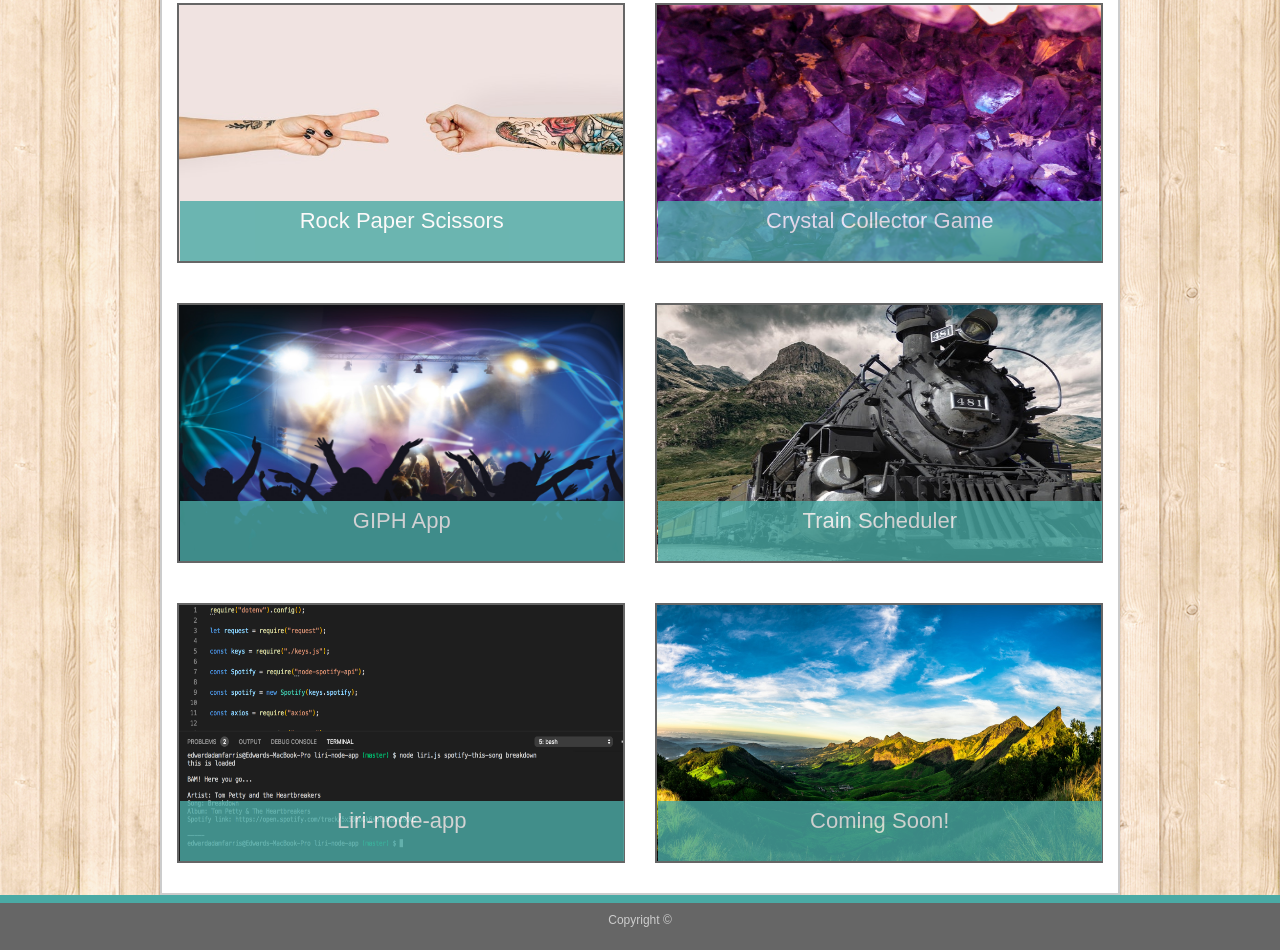
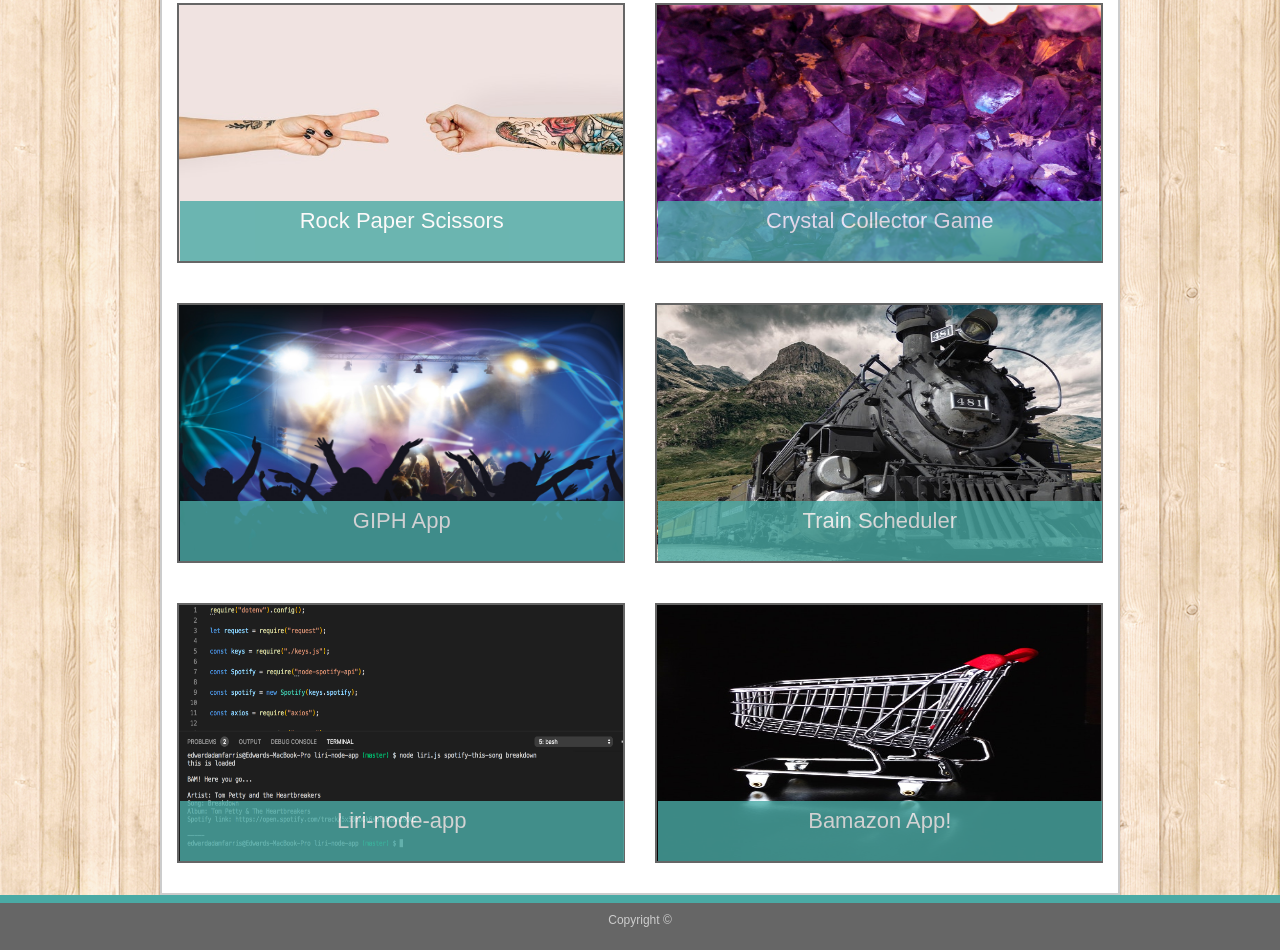
Before and after one commit to EdwardFarris/Bootstrap-Portfolio, a plain HTML site: page portfolio.html in a window 1280 px wide. Shown: the part 660-1610 px from the top of the page. Drawn offline with nearby package versions, Linux system fonts and the light colour scheme.

Commit message:
updated portfolio to include link to Bamazon App

```diff
--- a/portfolio.html
+++ b/portfolio.html
@@ -77,7 +77,7 @@
           </div>
           <div class="col-sm-12 col-md-6">
             <a href="https://edwardfarris.github.io/Firebase-Train-Scheduler/" target="_blank" title="click here to go to scheduler!">
-              <img class="pics social" src="Assets/images/train.jpeg" alt="To be added">
+              <img class="pics social" src="Assets/images/train.jpeg" alt="Firebase-Train-Scheduler">
               <h3 id="piclabels">Train Scheduler</h3>
             </a>
           </div>
@@ -88,9 +88,9 @@
             </a>
           </div>
           <div class="col-sm-12 col-md-6">
-            <a href="https://edwardfarris.github.io//" target="_blank" title="coming soon!">
-              <img class="pics social" src="Assets/images/placeholder.jpeg" alt="To be added">
-              <h3 id="piclabels">Coming Soon!</h3>
+            <a href="https://github.com/EdwardFarris/Bamazon-App" target="_blank" title="Click here to go to app description!">
+              <img class="pics social" src="Assets/images/cart.jpeg" alt="Bamazon App">
+              <h3 id="piclabels">Bamazon App!</h3>
             </a>
           </div>
       </div>
```
Also changed, not shown: Assets/images/cart.jpeg (added), 2 other files.
